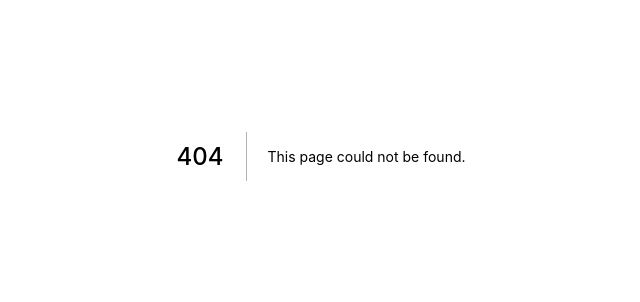
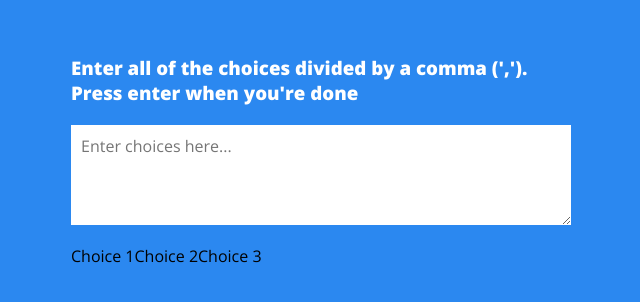
Before and after one commit to GregM1991/50-projects-in-next, a Next.js app: page /random-choice-picker in a window 1280 px wide. Before the commit this address had no page. Shown: the part 244-546 px from the top of the page, without its empty margins (319-959 px from the left). Built offline with nearby package versions, Linux system fonts and the light colour scheme.

Commit message:
Added initial html css markup

```diff
--- /dev/null
+++ b/pages/random-choice-picker.jsx
@@ -0,0 +1,65 @@
+import React from "react"
+import styled from "styled-components"
+import Head from "next/head"
+
+const Body = styled.div`
+  background-color: #2b88f0;
+  display: flex;
+  align-items: center;
+  justify-content: center;
+  height: 100vh;
+  overflow: hidden;
+  margin: 0;
+`
+
+const Container = styled.div`
+  width: 500px;
+
+  h3 {
+    color: #fff;
+    margin: 10px 0 20px;
+  }
+`
+
+const TextArea = styled.textarea`
+  border: none;
+  display: block;
+  width: 100%;
+  height: 100px;
+  font-family: inherit;
+  padding: 10px;
+  margin: 0 0 20px;
+  font-size: 16px;
+`
+
+const Tags = styled.div``
+
+const Tag = styled.span``
+
+const RandomChoicePicker = () => {
+  return (
+    <>
+      <Head>
+        <title>Random Choice Picker</title>
+      </Head>
+      <Body>
+        <Container>
+          <h3>
+            Enter all of the choices divided by a comma (',').
+            <br />
+            Press enter when you're done
+          </h3>
+          <TextArea placeholder="Enter choices here..."></TextArea>
+
+          <Tags>
+            <Tag>Choice 1</Tag>
+            <Tag>Choice 2</Tag>
+            <Tag>Choice 3</Tag>
+          </Tags>
+        </Container>
+      </Body>
+    </>
+  )
+}
+
+export default RandomChoicePicker
```
